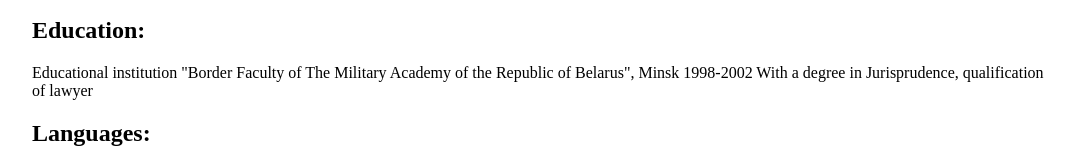
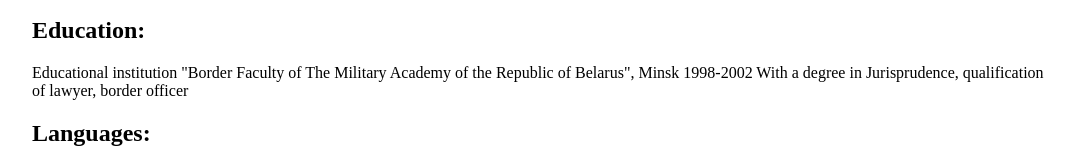
Before and after one commit to LexasBY/rsschool-cv, a plain HTML site: page index.html in a window 1280 px wide. Shown: the part 803-957 px from the top of the page, without its empty margins (101-1178 px from the left). Drawn offline with Linux system fonts and the light colour scheme.

Commit message:
fix: changed education to CV

```diff
--- a/index.html
+++ b/index.html
@@ -61,7 +61,7 @@
       <h2>Education:</h2>
       <div>
         Educational institution "Border Faculty of The Military Academy of the Republic of Belarus", Minsk 1998-2002 With a degree in
-        Jurisprudence, qualification of lawyer
+        Jurisprudence, qualification of lawyer, border officer
       </div>
       <h2>Languages:</h2>
       <div>English - Intermediate</div>
```
